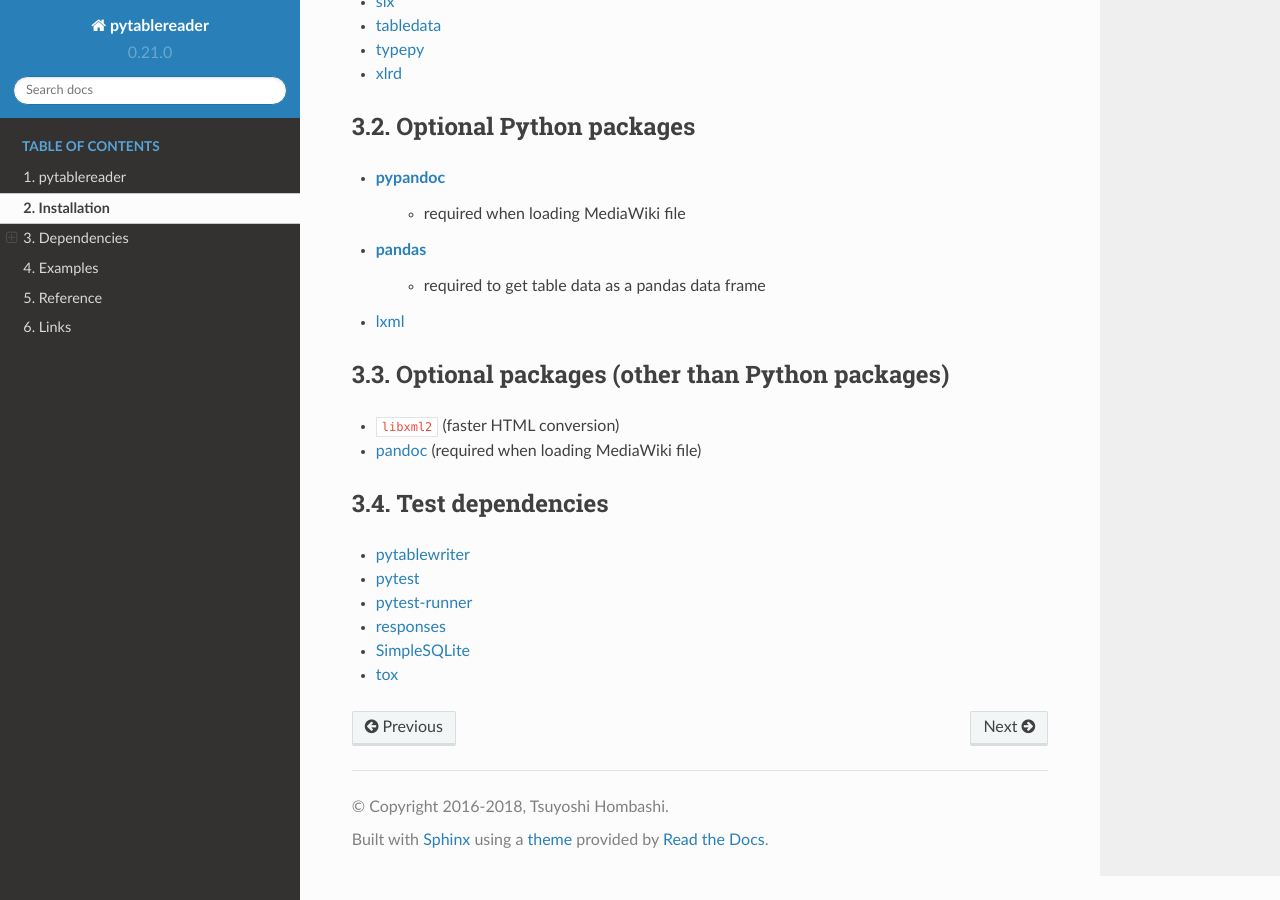
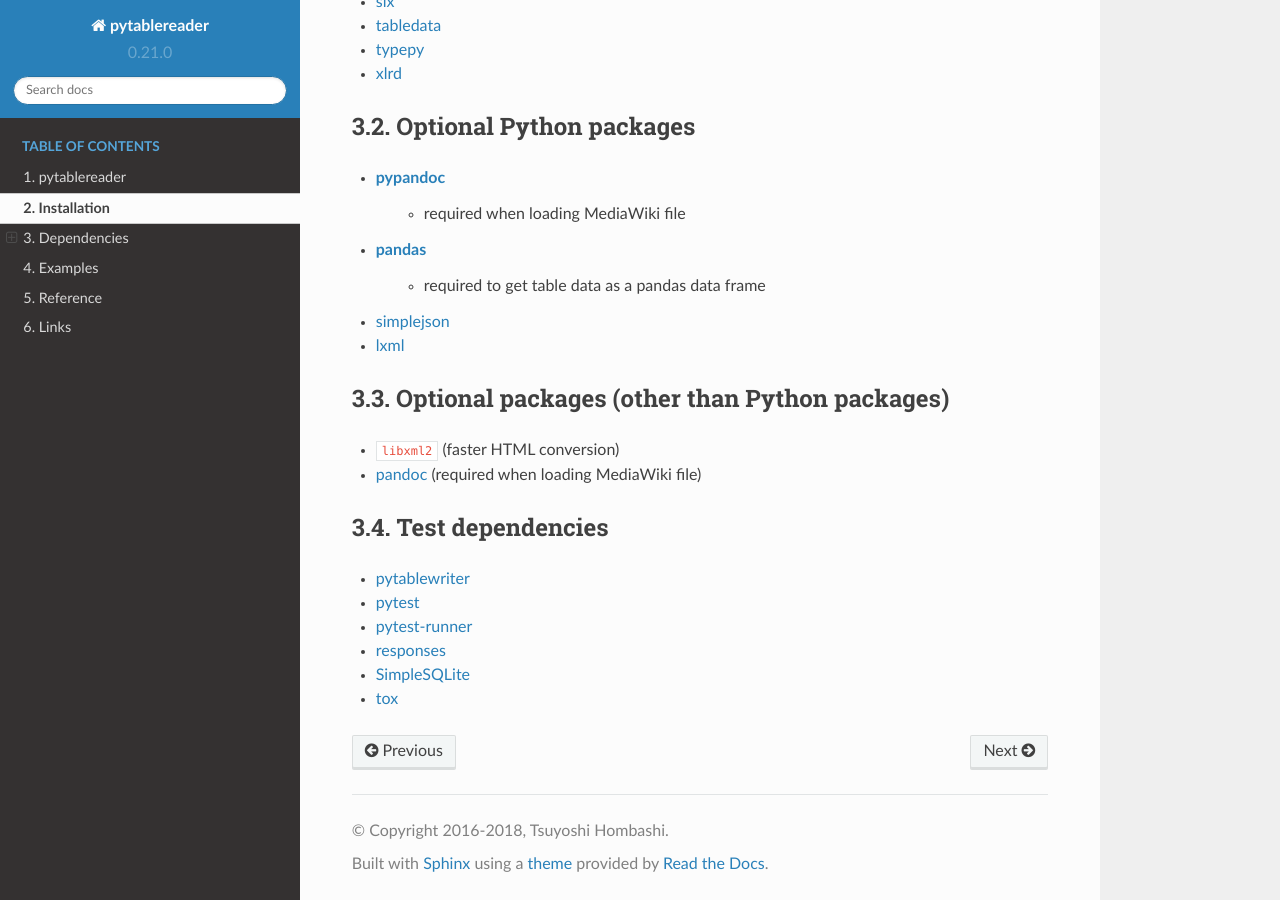
Before and after one commit to thombashi/pytablereader, a Sphinx documentation site: the page built from docs/pages/installation.rst, in a window 1280 px wide and 900 px high, scrolled down 618 px. Built offline with Sphinx 7.4.7 and the Read the Docs theme 2.0.0, drawn with Linux system fonts in a browser that asks for light colours; pages that are not in the unit, such as notebooks, are missing from menus.

Commit message:
Update docs

```diff
--- a/docs/pages/installation.rst
+++ b/docs/pages/installation.rst
@@ -32,6 +32,7 @@ Optional Python packages
     - required when loading MediaWiki file
 - `pandas <https://pandas.pydata.org/>`__
     - required to get table data as a pandas data frame
+- `simplejson <https://github.com/simplejson/simplejson>`__
 - `lxml <https://lxml.de/installation.html>`__
 
 Optional packages (other than Python packages)
```
